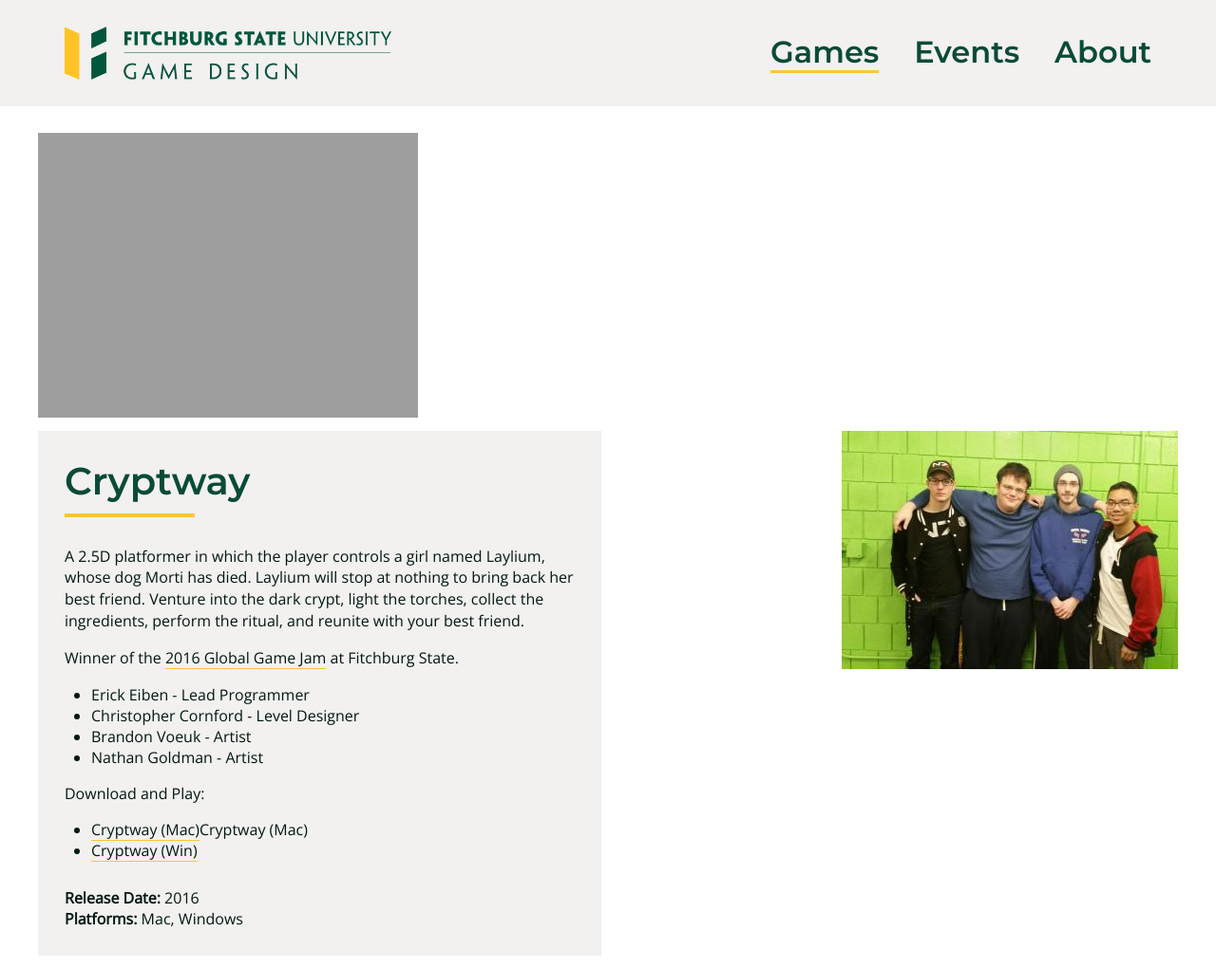
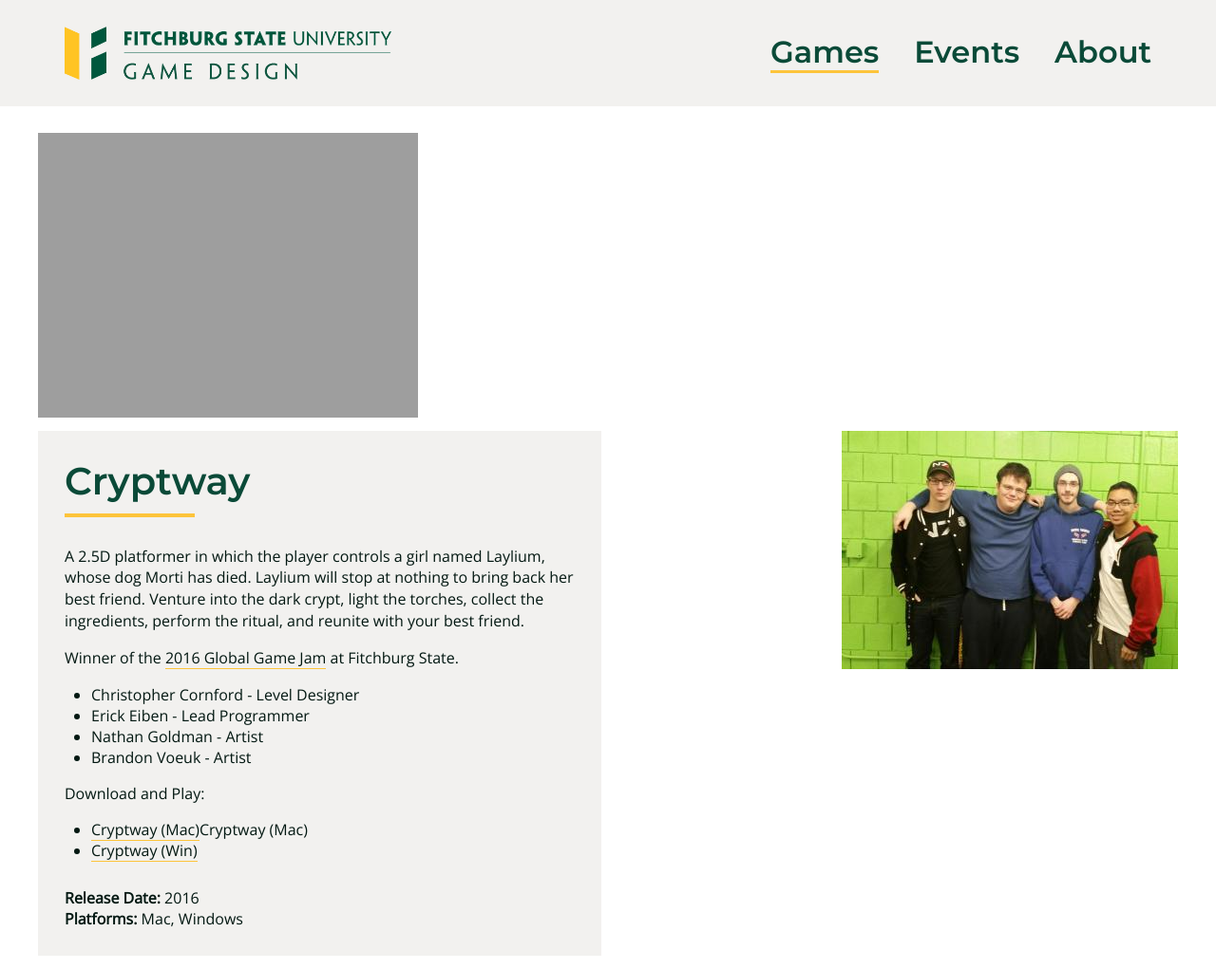
Before and after one commit to fitchburgstate/game, a Jekyll site: the page built from _games/2016-02-01-cryptway.md, in a window 1280 px wide. Shown: the whole page at 95% size. Built offline with Jekyll 4.4.1, drawn with Linux system fonts in a browser that asks for light colours.

```diff
--- a/_games/2016-02-01-cryptway.md
+++ b/_games/2016-02-01-cryptway.md
@@ -10,10 +10,10 @@ A 2.5D platformer in which the player controls a girl named Laylium, whose dog M
 
 Winner of the [2016 Global Game Jam](https://globalgamejam.org/2016/games/cryptway) at Fitchburg State.
 
+* Christopher Cornford - Level Designer
 * Erick Eiben - Lead Programmer
-* Christopher Cornford - Level Designer
+* Nathan Goldman - Artist
 * Brandon Voeuk - Artist
-* Nathan Goldman - Artist
 
 Download and Play:
 * [Cryptway (Mac)](https://fitchburgstate.github.io/game/assets/games/cryptway/Cryptway_Mac.zip)Cryptway (Mac)
```
Also changed, not shown: _games/2016-05-01-gatrace.md (+1 -1 lines), _games/2016-05-13-laserface.md (+1 -1 lines).
